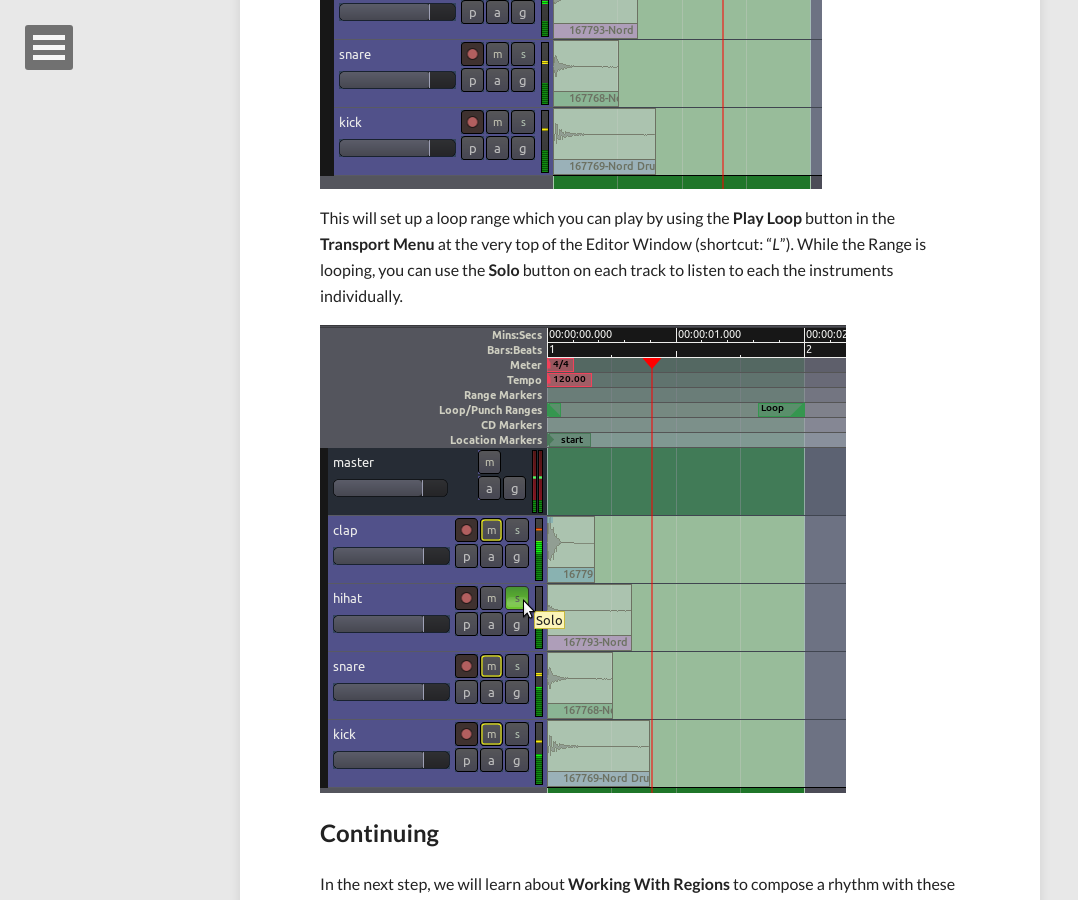
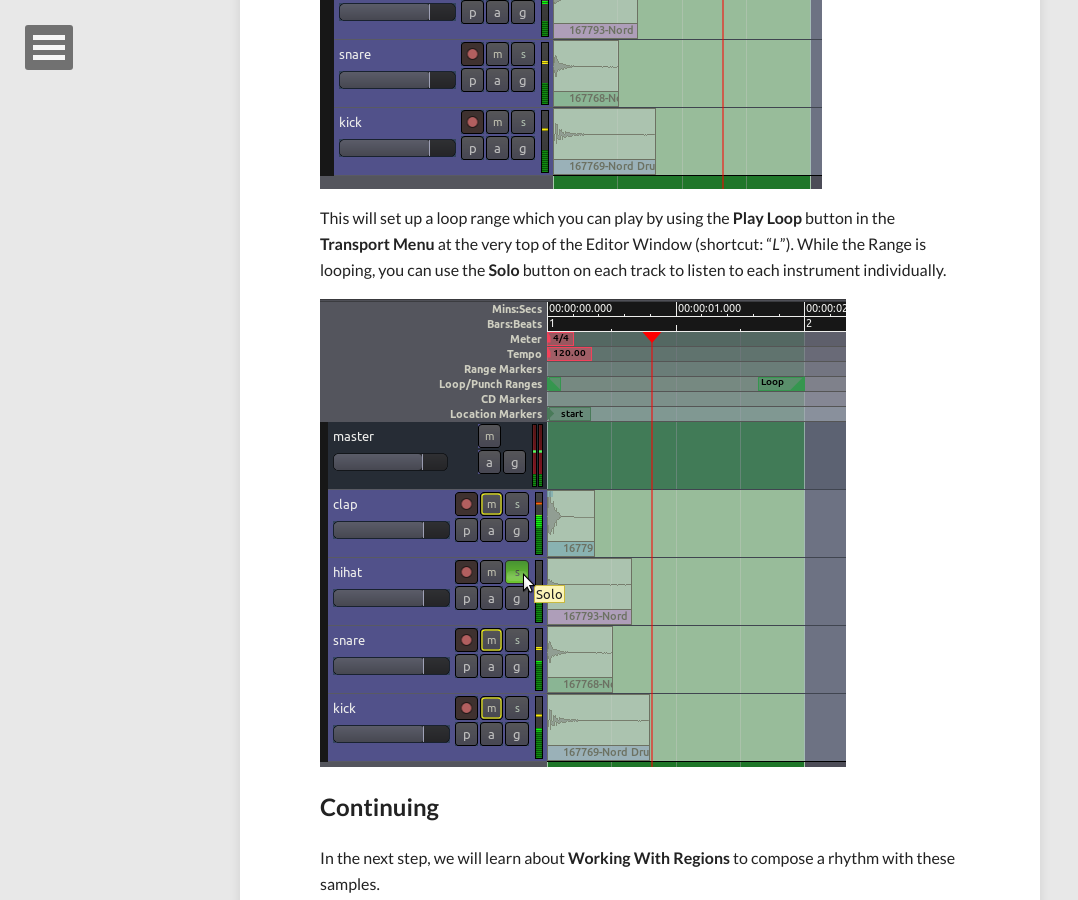
Before and after one commit to brunoruviaro/ardour4-tutorial, a Jekyll site: the page built from _posts/2014-08-25-using-ranges.md, in a window 1280 px wide and 900 px high, scrolled down 2497 px. Shown: the whole window, without its empty margins (0-1078 px from the left). Built offline with Jekyll 4.4.1, drawn with Linux system fonts in a browser that asks for light colours; nearby versions of some CDN libraries.

Commit message:
Fixed wording

```diff
--- a/_posts/2014-08-25-using-ranges.md
+++ b/_posts/2014-08-25-using-ranges.md
@@ -65,8 +65,7 @@ screen will look like this:
 This will set up a loop range which you can play by using the **Play
 Loop** button in the **Transport Menu** at the very top of the Editor
 Window (shortcut: "*L*"). While the Range is looping, you can use the
-**Solo** button on each track to listen to each the instruments
-individually.
+**Solo** button on each track to listen to each instrument individually.
 
 ![Loop Solo]({{ site.url }}/images/Ardour4_Range_One_Bar_Loop_Solo.png)
 
```
